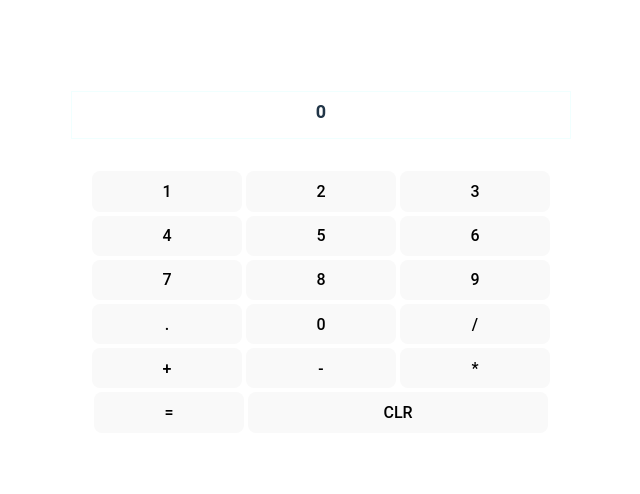
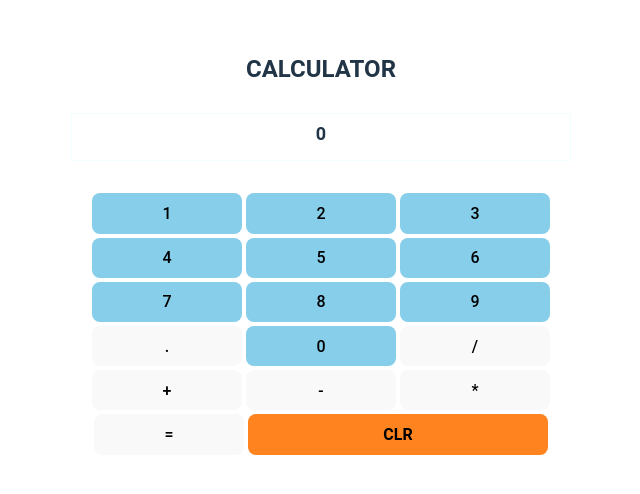
Before and after one commit to SamX23/calculator-vite, a React (Vite) app: page / in a window 1280 px wide. Shown: the part 154-648 px from the top of the page, without its empty margins (319-959 px from the left). Built offline with nearby package versions, Linux system fonts and the light colour scheme.

Commit message:
Update : style

```diff
--- a/src/App.css
+++ b/src/App.css
@@ -1,5 +1,10 @@
 .calculator-container {
   max-width: 500px;
+}
+
+.calculator-title {
+  text-align: center;
+  text-transform: uppercase;
 }
 
 .calculator-display {
@@ -27,4 +32,10 @@
 
 .calculator-btns button#clear {
   width: 60%;
+  background-color: rgb(255, 131, 30);
+  font-weight: bold;
 }
+
+.calculator-btnNumeric {
+  background-color: skyblue;
+}
--- a/src/App.jsx
+++ b/src/App.jsx
@@ -43,41 +43,92 @@ function App() {
 
   return (
     <main className="calculator-container">
+      <h2 className="calculator-title">Calculator</h2>
       <div className="calculator-display">
         <div id="display">{result}</div>
       </div>
       <div className="calculator-btns">
-        <button id="one" value="1" onClick={onsetCurrentValue}>
+        <button
+          id="one"
+          className="calculator-btnNumeric"
+          value="1"
+          onClick={onsetCurrentValue}
+        >
           1
         </button>
-        <button id="two" value="2" onClick={onsetCurrentValue}>
+        <button
+          id="two"
+          className="calculator-btnNumeric"
+          value="2"
+          onClick={onsetCurrentValue}
+        >
           2
         </button>
-        <button id="three" value="3" onClick={onsetCurrentValue}>
+        <button
+          id="three"
+          className="calculator-btnNumeric"
+          value="3"
+          onClick={onsetCurrentValue}
+        >
           3
         </button>
-        <button id="four" value="4" onClick={onsetCurrentValue}>
+        <button
+          id="four"
+          className="calculator-btnNumeric"
+          value="4"
+          onClick={onsetCurrentValue}
+        >
           4
         </button>
-        <button id="five" value="5" onClick={onsetCurrentValue}>
+        <button
+          id="five"
+          className="calculator-btnNumeric"
+          value="5"
+          onClick={onsetCurrentValue}
+        >
           5
         </button>
-        <button id="six" value="6" onClick={onsetCurrentValue}>
+        <button
+          id="six"
+          className="calculator-btnNumeric"
+          value="6"
+          onClick={onsetCurrentValue}
+        >
           6
         </button>
-        <button id="seven" value="7" onClick={onsetCurrentValue}>
+        <button
+          id="seven"
+          className="calculator-btnNumeric"
+          value="7"
+          onClick={onsetCurrentValue}
+        >
           7
         </button>
-        <button id="eight" value="8" onClick={onsetCurrentValue}>
+        <button
+          id="eight"
+          className="calculator-btnNumeric"
+          value="8"
+          onClick={onsetCurrentValue}
+        >
           8
         </button>
-        <button id="nine" value="9" onClick={onsetCurrentValue}>
+        <button
+          id="nine"
+          className="calculator-btnNumeric"
+          value="9"
+          onClick={onsetCurrentValue}
+        >
           9
         </button>
         <button id="decimal" value="." onClick={onAddOperation}>
           .
         </button>
-        <button id="zero" value="0" onClick={onsetCurrentValue}>
+        <button
+          id="zero"
+          className="calculator-btnNumeric"
+          value="0"
+          onClick={onsetCurrentValue}
+        >
           0
         </button>
         <button id="divide" value="/" onClick={onAddOperation}>
```
